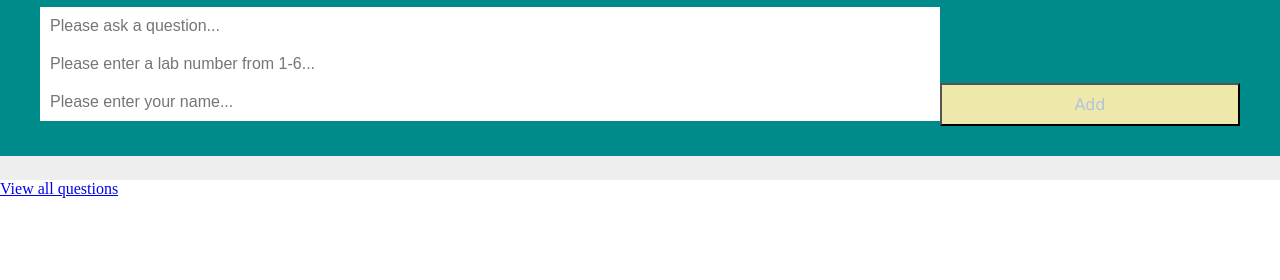
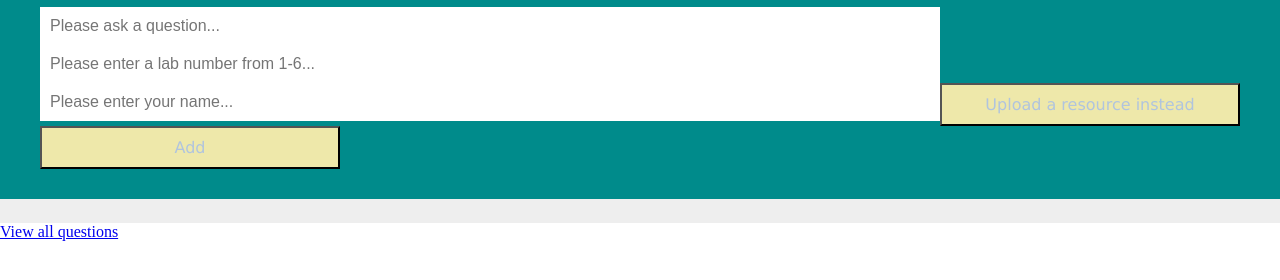
Before and after one commit to sorenjmadsen/Queue-Manager, a website: page static/index.html in a window 1280 px wide. Shown: the part 70-350 px from the top of the page. Drawn offline with Linux system fonts and the light colour scheme; no server answers.

Commit message:
Update index.js

```diff
--- a/static/index.html
+++ b/static/index.html
@@ -12,6 +12,7 @@
   <input type="text" id="myInput" placeholder="Please ask a question...">
   <input type="text" id="lab_specifier" placeholder="Please enter a lab number from 1-6...">
   <input type="text" id="author" placeholder="Please enter your name...">
+  <button class="addBtn" href="uploadresources.html">Upload a resource instead</button>
   <button class="addBtn" id="button">Add</button>
 </div>
 
```
